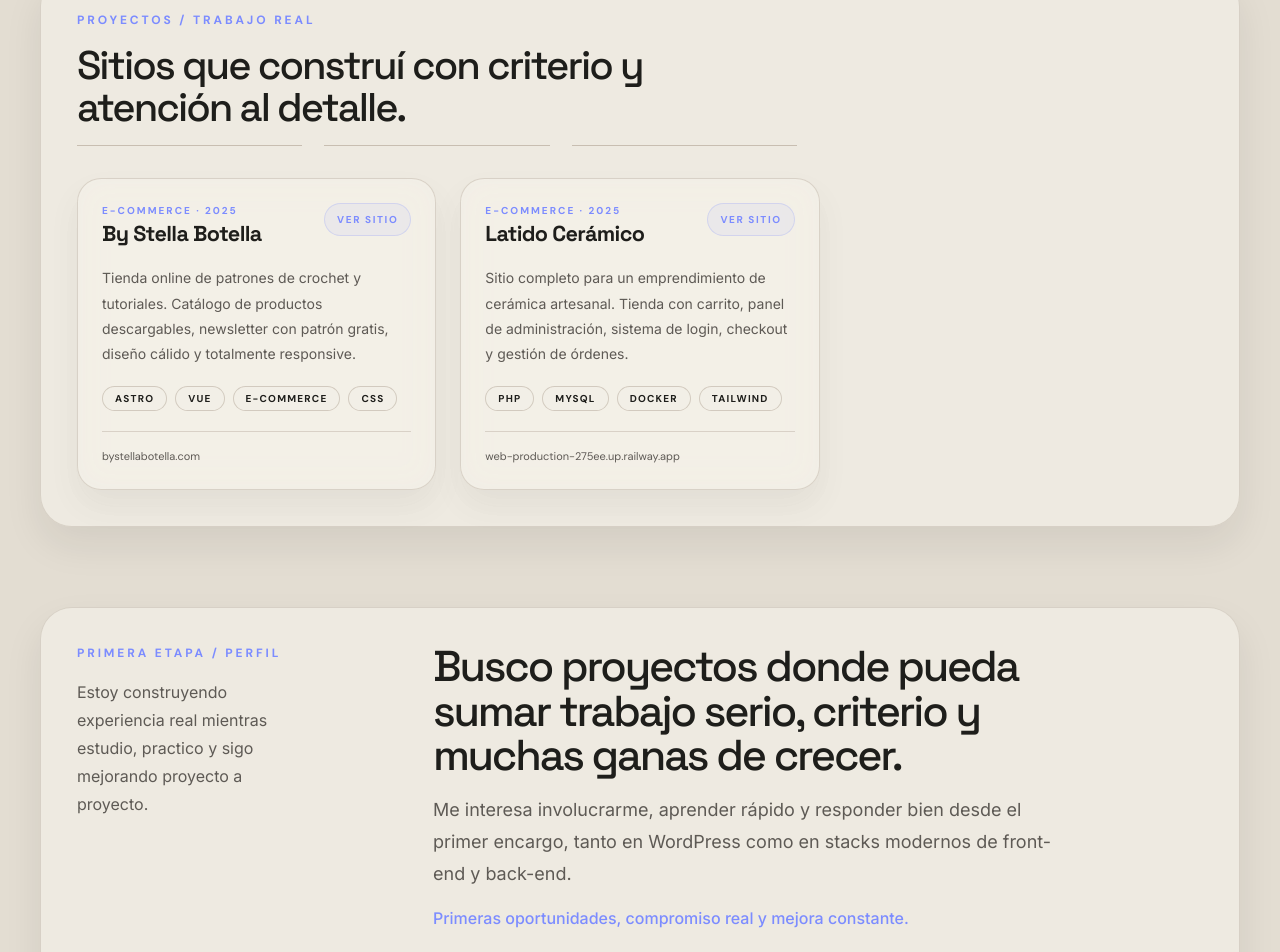
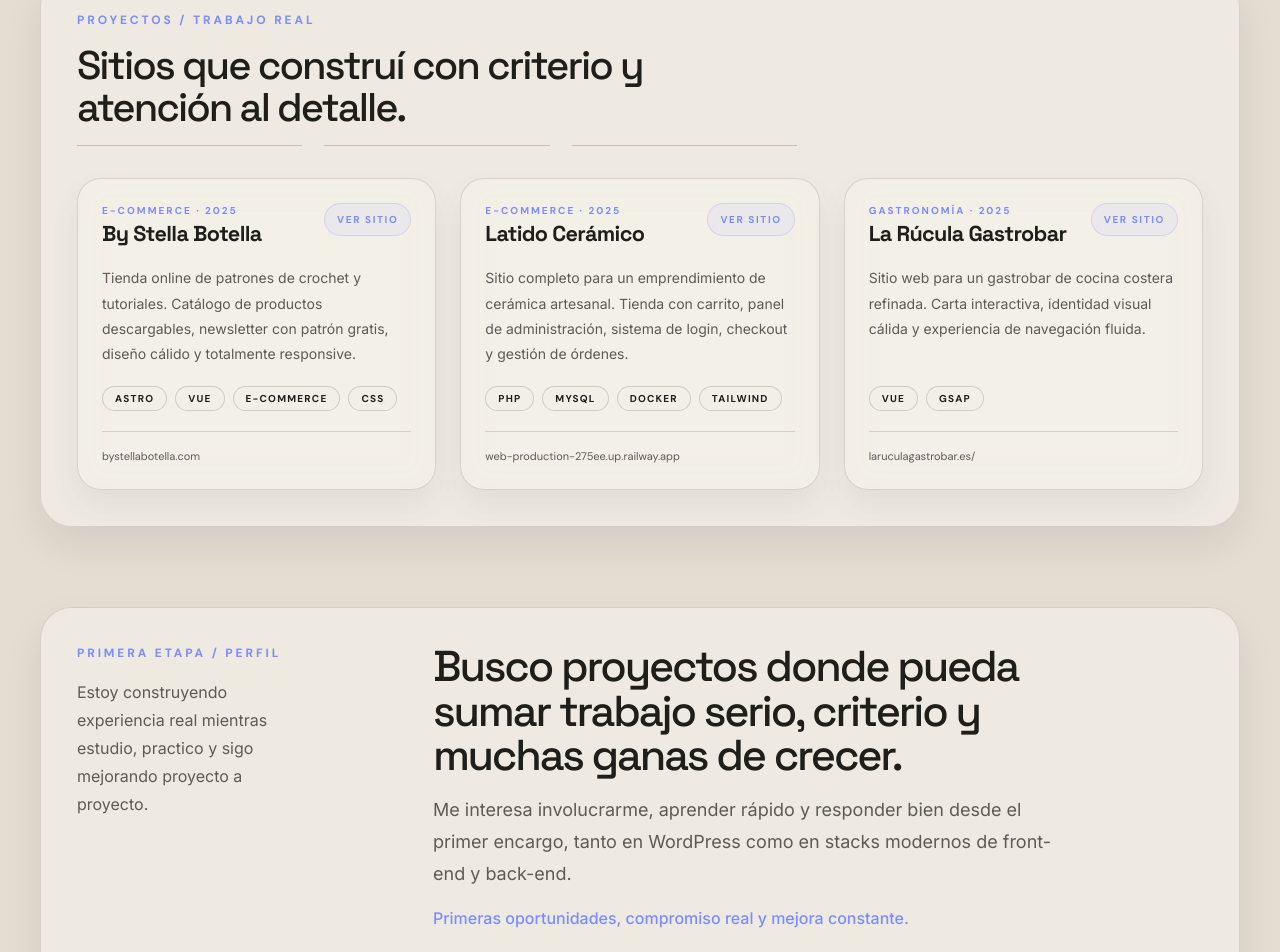
Before and after one commit to querques20/portafolio, a Vue app: page / in a window 1280 px wide. Shown: the part 2634-3586 px from the top of the page. Built offline with nearby package versions, Linux system fonts and the light colour scheme.

Commit message:
feat: add La Rúcula Gastrobar to projects section

```diff
--- a/src/content/portfolio.js
+++ b/src/content/portfolio.js
@@ -103,6 +103,16 @@ export const projects = [
     tags: ['PHP', 'MySQL', 'Docker', 'Tailwind'],
     url: 'https://web-production-275ee.up.railway.app',
   },
+  {
+    id: 'la-rucula',
+    title: 'La Rúcula Gastrobar',
+    category: 'Gastronomía',
+    year: '2025',
+    description: 'Sitio web para un gastrobar de cocina costera refinada. Carta interactiva, identidad visual cálida y experiencia de navegación fluida.',
+    tags: ['Vue', 'GSAP'],
+    url: 'https://laruculagastrobar.es/',
+    image: '/portfolio/la-rucula.png',
+  },
 ]
 
 export const footerColumns = [
```
Also changed, not shown: 1 other file (tests, documents, lock files or other folders).
